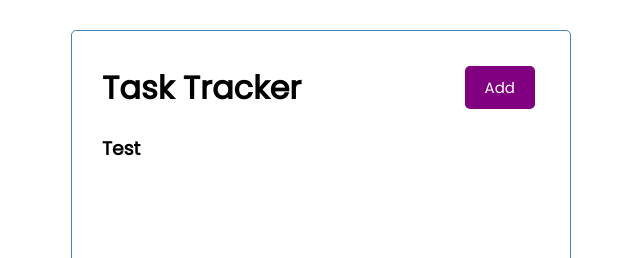
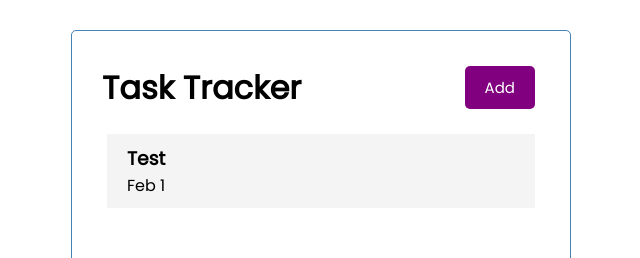
Before and after one commit to Austinmcmaster/ReactPractice, a React (Create React App) app in the folder react-task-tracker/: page / in a window 1280 px wide. Shown: the top 258 px of the page, without its empty margins (319-959 px from the left). Built offline with nearby package versions, Linux system fonts and the light colour scheme.

Commit message:
Task components

```diff
--- a/react-task-tracker/src/components/Task.js
+++ b/react-task-tracker/src/components/Task.js
@@ -0,0 +1,13 @@
+
+const task = ({task}) => {
+  return (
+    <div className = 'task'>
+        <h3>{task.text}</h3>
+        <p>
+            {task.day}
+        </p>
+    </div>
+  )
+}
+
+export default task
--- a/react-task-tracker/src/components/Tasks.js
+++ b/react-task-tracker/src/components/Tasks.js
@@ -1,11 +1,12 @@
-
+import Task from './Task'
 
 
 const Tasks = ({tasks}) => {
 
   return (
     <>
-    {tasks.map ((task) => (<h3 key = {task.id}>{task.text}</h3>))}
+    {tasks.map ((task) =>
+    (<Task key = {task.id} task = {task} /> ))}
     </>
   )
 }
```
